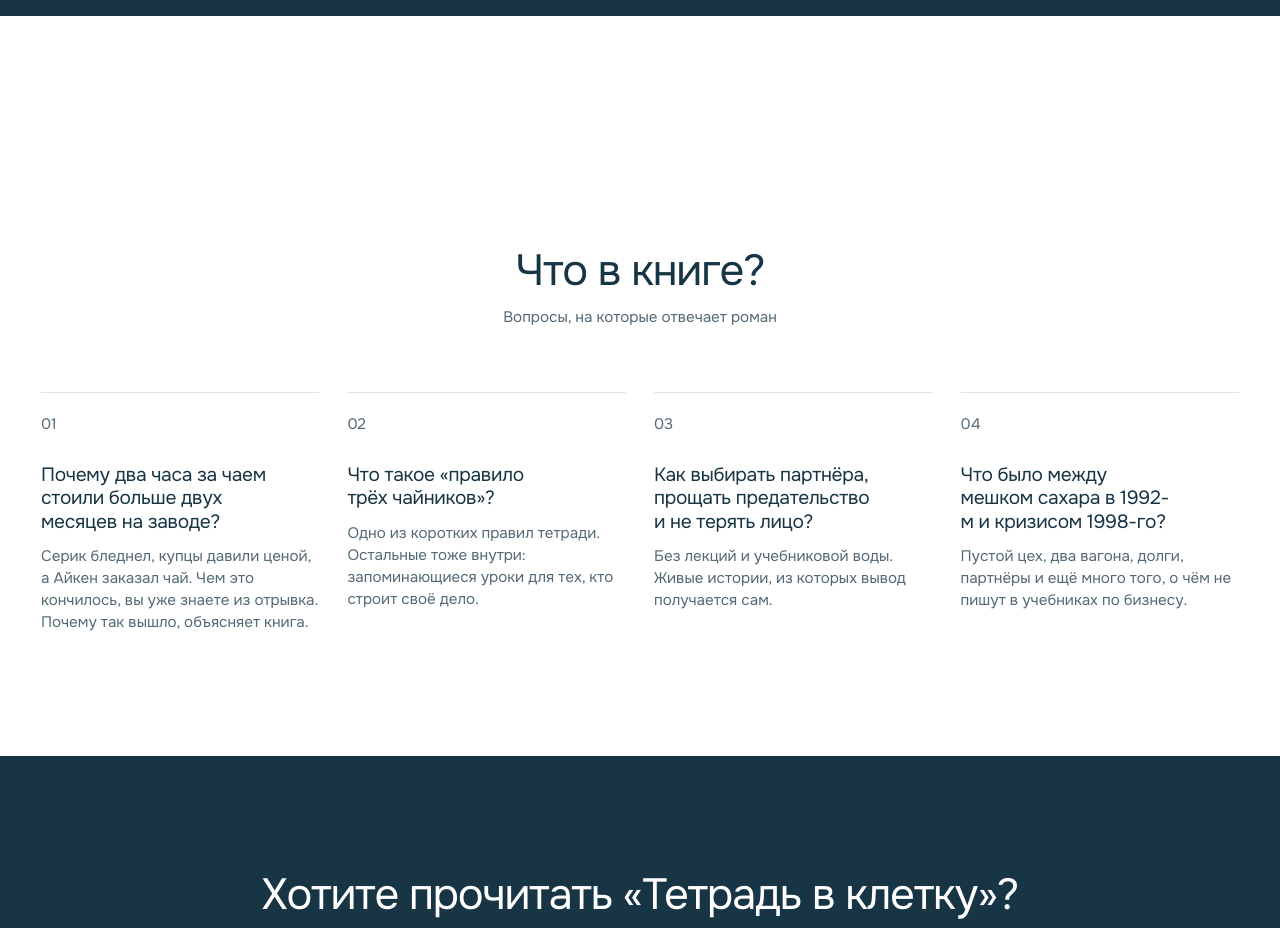
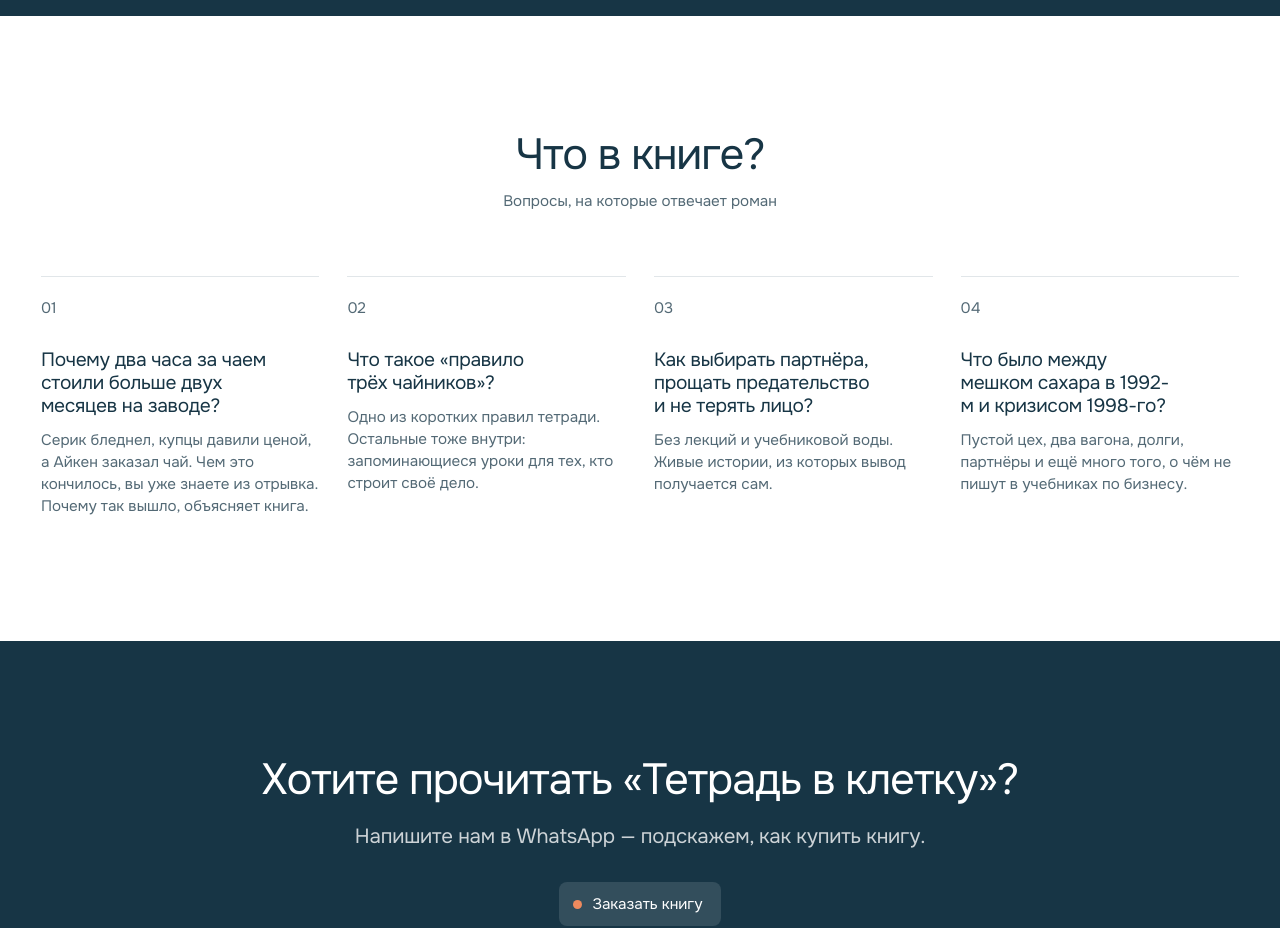
Before and after one commit to macmpaxep/ozgerim-2, a Next.js app: page /book in a window 1280 px wide. Shown: the part 800-1728 px from the top of the page. Built offline with nearby package versions, Linux system fonts and the light colour scheme.

Commit message:
Fix double top gap above questions on /book
Co-Authored-By: Claude Sonnet 5.5 <noreply@anthropic.com>

```diff
--- a/app/globals.css
+++ b/app/globals.css
@@ -888,3 +888,8 @@ a:hover .photo img,
     padding-bottom: 80px;
   }
 }
+
+/* the questions block needs its own top gap only when it follows the book photo */
+.wrap > .qa:first-child {
+  margin-top: 0;
+}
```
